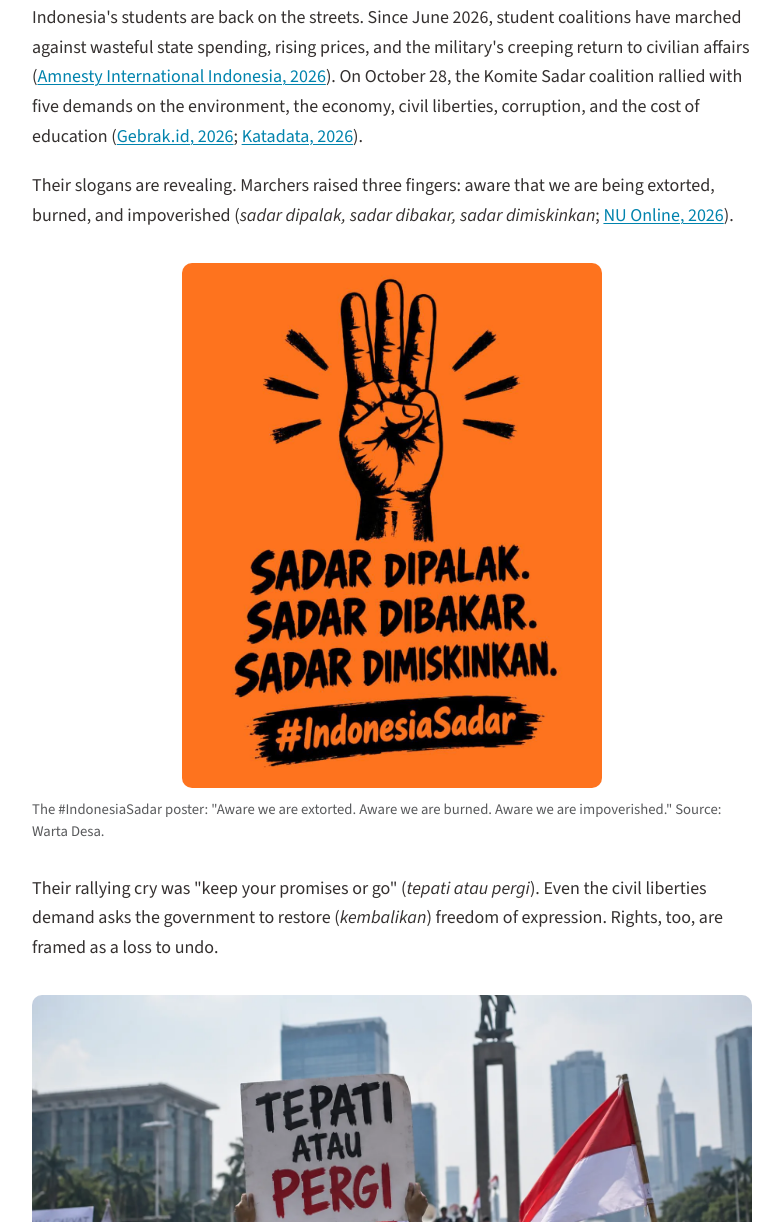
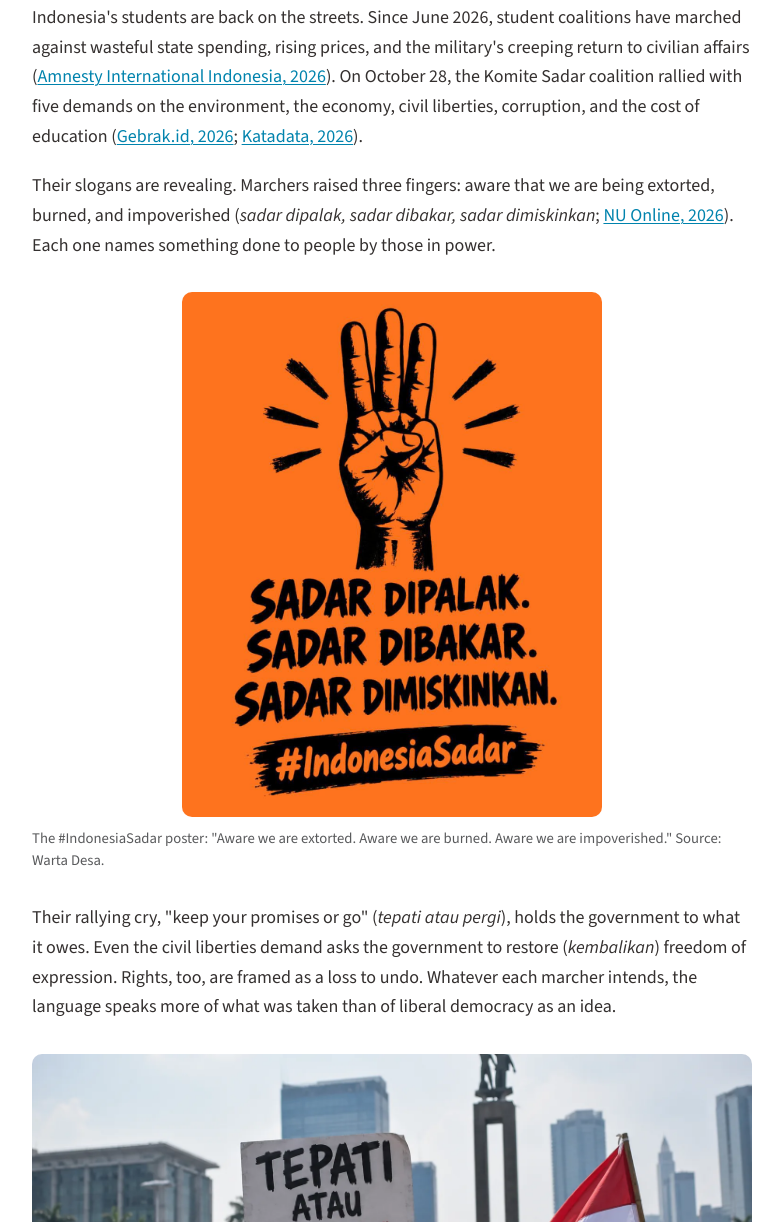
Before and after one commit to bahana-c4c/loyalty-that-speaks, a plain HTML site: page index.html in a window 1280 px wide. Shown: the part 1311-2533 px from the top of the page, without its empty margins (248-1026 px from the left). Drawn offline with nearby package versions, Linux system fonts and the light colour scheme.

Commit message:
Mirror doc rev 2278: link the protest paragraphs, softer claim about marchers
Co-Authored-By: Claude Opus 5.5 <noreply@anthropic.com>
Claude-Session: https://claude.ai/code/session_01256gBQcdKferMwxbbCBrRp

```diff
--- a/index.html
+++ b/index.html
@@ -165,9 +165,9 @@ figure.chart{position:relative}
 <main>
 <section id="the-street-speaks-of-a-broken-deal" class="sec"><h2>The street speaks of a broken deal</h2>
 <p>Indonesia's students are back on the streets. Since June 2026, student coalitions have marched against wasteful state spending, rising prices, and the military's creeping return to civilian affairs (<a href="https://www.indoleft.org/statements/2026-06-12/avoid-using-military-to-deal-with-demos-government-must-listen-to-protesters.html">Amnesty International Indonesia, 2026</a>). On October 28, the Komite Sadar coalition rallied with five demands on the environment, the economy, civil liberties, corruption, and the cost of education (<a href="https://www.gebrak.id/?p=60514">Gebrak.id, 2026</a>; <a href="https://katadata.co.id/amp/berita/nasional/6ae1ed03ee5a0/lima-tuntutan-aliansi-bem-mahasiswa-dalam-unjuk-rasa-sumpah-pemuda">Katadata, 2026</a>).</p>
-<p>Their slogans are revealing. Marchers raised three fingers: aware that we are being extorted, burned, and impoverished (<em>sadar dipalak, sadar dibakar, sadar dimiskinkan</em>; <a href="https://www.nu.or.id/nasional/massa-aksi-indonesia-sadar-kompak-acungkan-tiga-jari-sadar-dipalak-sadar-dibakar-sadar-dimiskinkan-dOYur">NU Online, 2026</a>).</p>
+<p>Their slogans are revealing. Marchers raised three fingers: aware that we are being extorted, burned, and impoverished (<em>sadar dipalak, sadar dibakar, sadar dimiskinkan</em>; <a href="https://www.nu.or.id/nasional/massa-aksi-indonesia-sadar-kompak-acungkan-tiga-jari-sadar-dipalak-sadar-dibakar-sadar-dimiskinkan-dOYur">NU Online, 2026</a>). Each one names something done to people by those in power.</p>
 <figure class="photo"><img src="img/indonesia-sadar.jpg" alt="Indonesia Sadar poster: a raised three-finger hand above the words Sadar dipalak, sadar dibakar, sadar dimiskinkan"><figcaption>The #IndonesiaSadar poster: "Aware we are extorted. Aware we are burned. Aware we are impoverished." Source: Warta Desa.</figcaption></figure>
-<p>Their rallying cry was "keep your promises or go" (<em>tepati atau pergi</em>). Even the civil liberties demand asks the government to restore (<em>kembalikan</em>) freedom of expression. Rights, too, are framed as a loss to undo.</p>
+<p>Their rallying cry, "keep your promises or go" (<em>tepati atau pergi</em>), holds the government to what it owes. Even the civil liberties demand asks the government to restore (<em>kembalikan</em>) freedom of expression. Rights, too, are framed as a loss to undo. Whatever each marcher intends, the language speaks more of what was taken than of liberal democracy as an idea.</p>
 <figure class="photo"><img src="img/tepati-atau-pergi.webp" alt="Student protester holding a sign reading Tepati atau Pergi (keep your promises or go)"><figcaption>"Keep your promises or go" (Tepati atau Pergi) at a student protest in Jakarta. Photo: Aktualita.co.</figcaption></figure>
 <p>That distinction matters because protests flare and fade. The next erosion of democracy will most likely arrive when the streets have gone quiet. It will be accepted or resisted by citizens who never marched, and most of them do not think about democracy the way activists do.</p>
 <p>This piece asks whether digital campaigns can reach those people, and what happens after they do. Drawing on four digital campaigns, two national surveys, two experiments, and focus groups from 2022 to 2026, we argue two things. <strong>Framing built on conservative worldviews seems to buy attention cheaply. But without organizing, we suspect, attention leaks away into</strong> <strong>what we call internal exit.</strong> Meanwhile, how most Indonesians see their government has not yet changed.</p>
```
